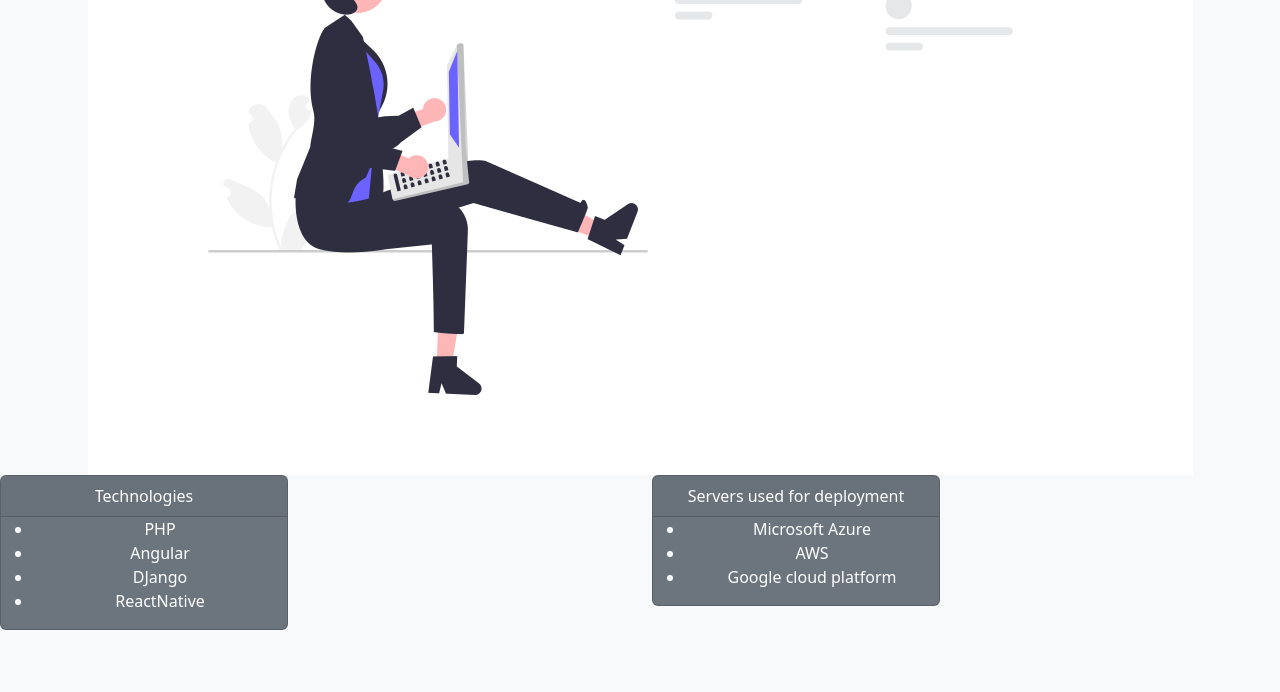
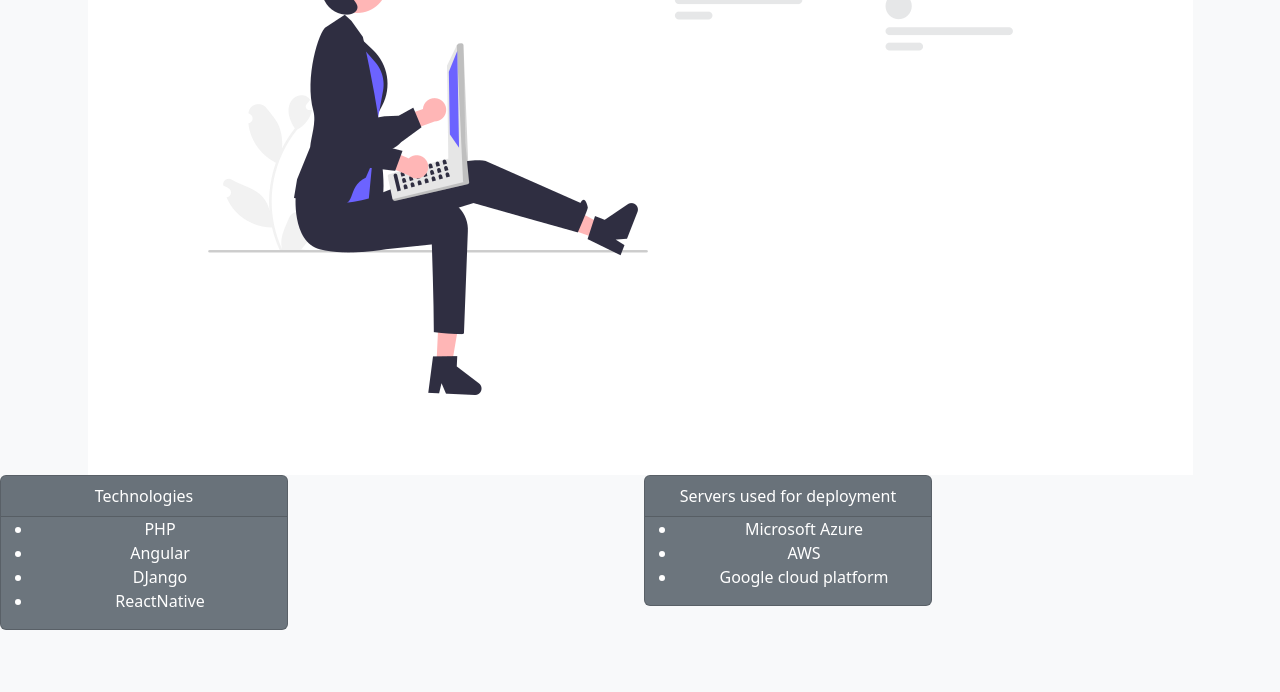
Before and after one commit to Eknmy/softDev, a plain HTML site: page index.html in a window 1280 px wide. Shown: the part 613-1305 px from the top of the page. Drawn offline with nearby package versions, Linux system fonts and the light colour scheme.

Commit message:
Update index.html

```diff
--- a/index.html
+++ b/index.html
@@ -39,7 +39,7 @@
         <img src="web_dev.png" class="img-fluid" alt="image">
 
                           <!-- technologies -->
-                           <div class="row row-cols-1 row-cols-md-2 g-4">
+                           <div class="row row-cols-1 row-cols-md-2 g-2">
                             <div class="column">
                                 <div class="card text-bg-secondary mb-3" style="max-width: 18rem;">
                                 <div class="card-header">Technologies</div>
```
